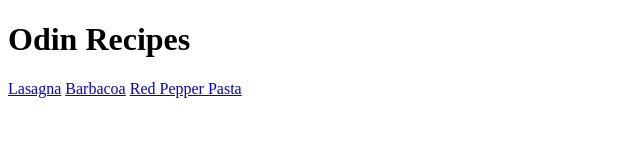
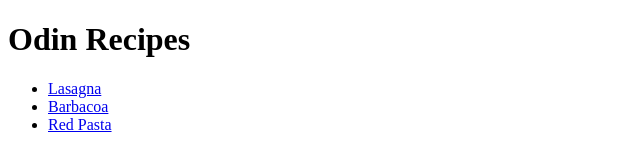
Before and after one commit to Shras12/odin-recipes, a plain HTML site: page index.html in a window 1280 px wide. Shown: the whole page, without its empty margins (0-640 px from the left). Drawn offline with Linux system fonts and the light colour scheme.

Commit message:
Edit index.html

```diff
--- a/index.html
+++ b/index.html
@@ -7,8 +7,16 @@
   </head>
   <body>
     <h1>Odin Recipes</h1>
-    <a href="recipes/lasagna.html">Lasagna</a>
-    <a href="recipes/barbacoa.html">Barbacoa</a>
-    <a href="recipes/redpasta.html">Red Pepper Pasta</a>
+    <ul>
+      <li>
+        <a href="recipes/lasagna.html">Lasagna</a>
+      </li>
+      <li>
+        <a href="recipes/barbacoa.html">Barbacoa</a>
+      </li>
+      <li>
+        <a href="recipes/redpasta.html">Red Pasta</a>
+      </li>
+    </ul>
   </body>
 </html>
```
